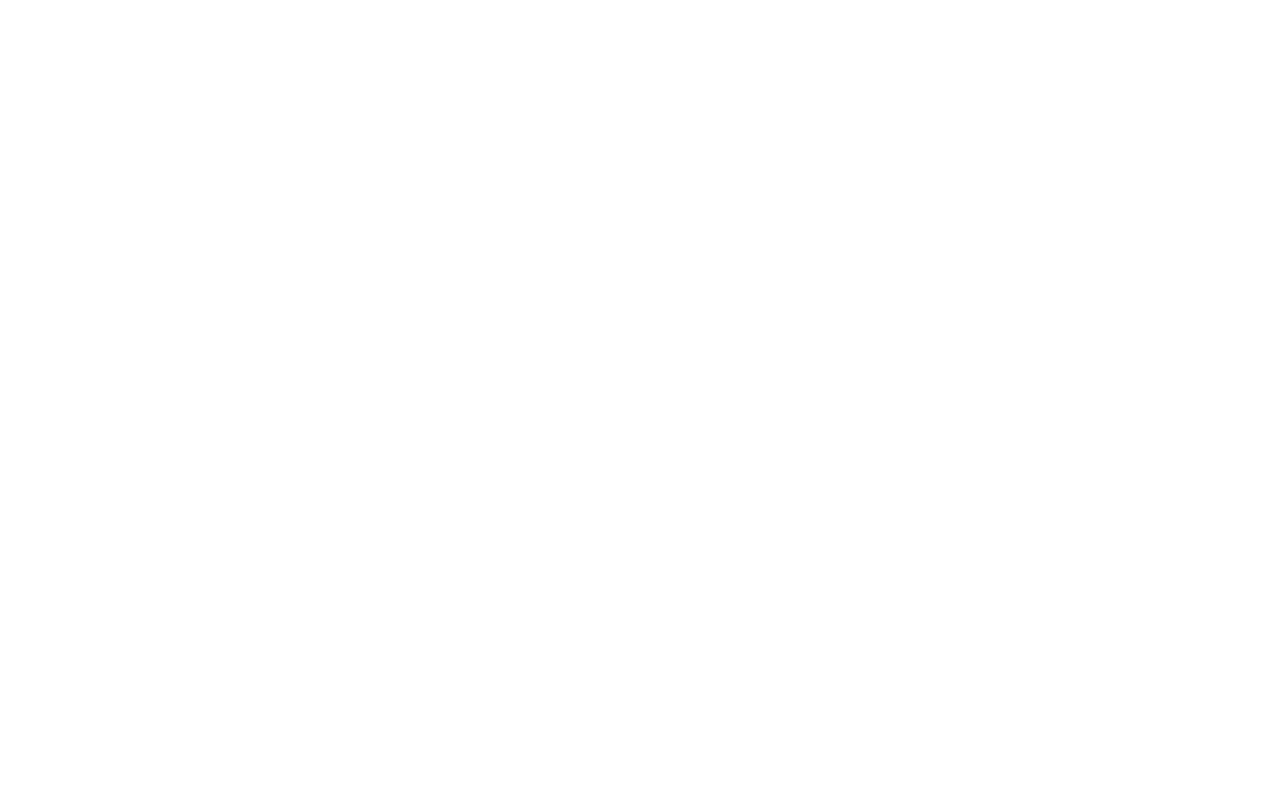
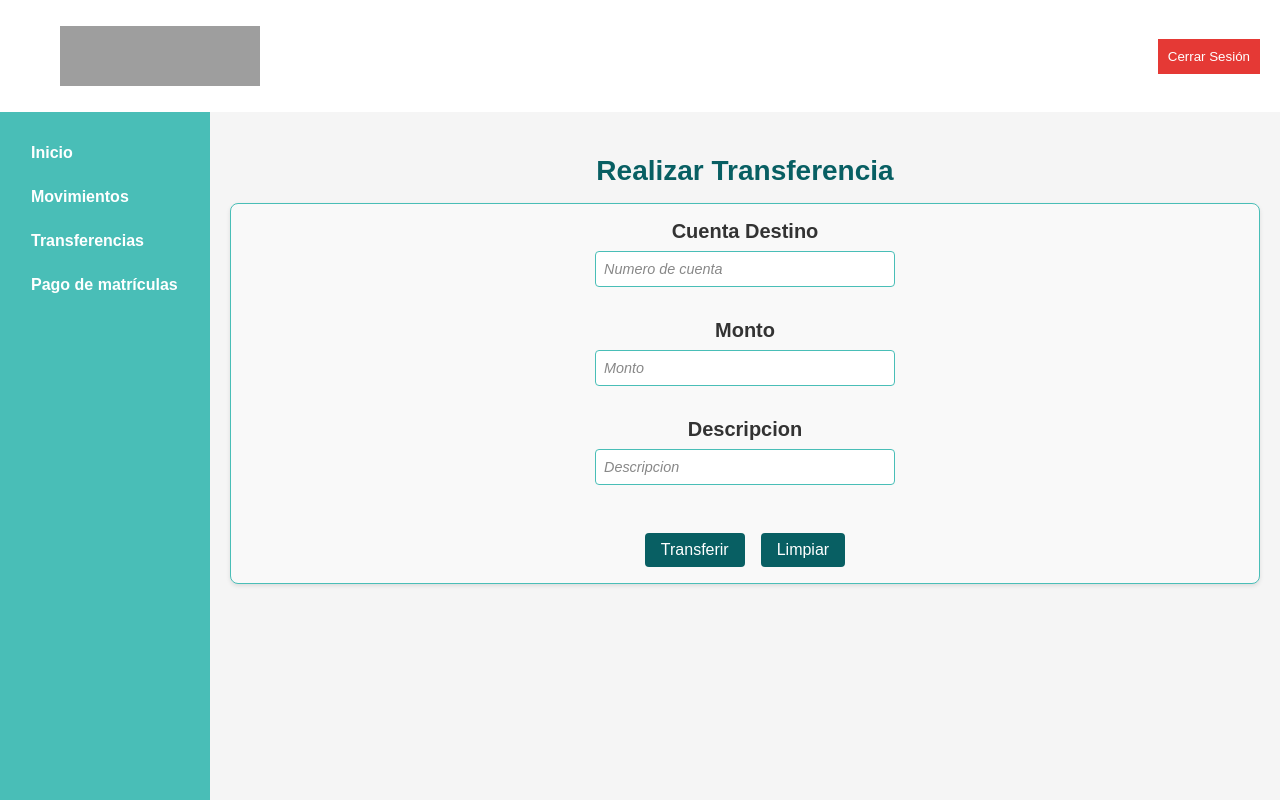
Before and after one commit to gab-slash/banca-en-linea, a React (Vite) app: page /transferencias in a window 1280 px wide. Before the commit this address had no page. Built offline with nearby package versions, Linux system fonts and the light colour scheme; grey boxes are pictures that could not be loaded; a web font is replaced by a local one.

Commit message:
Version 1- Pagina de Transferencias

```diff
--- a/src/App.jsx
+++ b/src/App.jsx
@@ -4,6 +4,7 @@ import { BrowserRouter as Router, Route, Routes } from "react-router-dom";
 import InicioSesion from "./pages/InicioSesion";
 import Registro from "./pages/Registro";
 import Home from "./pages/Home";
+import  Transferencias from "./pages/Transferencias.jsx";
 
 function App() {
     return (
@@ -13,6 +14,7 @@ function App() {
                 <Route path="/iniciar-sesion" element={<InicioSesion />} />
                 <Route path="/registrarse" element={<Registro />} />
                 <Route path="/home" element={<Home />} />
+                <Route path="/transferencias" element={<Transferencias />} />
             </Routes>
         </Router>
     );
--- a/src/components/sidebar/Sidebar.jsx
+++ b/src/components/sidebar/Sidebar.jsx
@@ -1,12 +1,16 @@
 import styles from './Sidebar.module.css';
+import { useNavigate } from 'react-router-dom';
 
 export const Sidebar = () => {
+
+    const navigate = useNavigate();
+
     return (
         <nav className={styles.sidebar_nav}>
             <ul>
                 <li>Inicio</li>
                 <li>Movimientos</li>
-                <li>Transferencias</li>
+                <li onClick={() => navigate("/transferencias")} style= {{cursor: "pointer"}}>Transferencias</li>
                 <li>Pago de matrículas</li>
             </ul>
         </nav>
--- /dev/null
+++ b/src/pages/Transferencias.jsx
@@ -0,0 +1,20 @@
+import styles from './Transferencias.module.css';
+import { Header } from '../components/header/Header';
+import { Sidebar } from '../components/sidebar/Sidebar';
+import { TransferForm } from '../components/TransferForm/TransferForm.jsx';
+
+const Transferencias = () => {
+    return (
+        <div className={styles.transferencias_container}>
+            <Header />
+            <div className={styles.transferencias_layout}>
+                <Sidebar />
+                <main className={styles.transferencias_main_content}>
+                    <TransferForm />
+                </main>
+            </div>
+        </div >
+    );
+}
+
+export default Transferencias;
--- /dev/null
+++ b/src/pages/Transferencias.module.css
@@ -0,0 +1,20 @@
+.transferencias_container {
+    display: flex;
+    flex-direction: column;
+    height: 100vh;
+    width: 100%;
+    flex-grow: 1;
+}
+
+.transferencias_layout {
+    display: flex;
+    flex-grow: 1;
+    background-color: #F5F5F5;
+}
+
+.transferencias_main_content {
+    display: flex;
+    flex-direction: column;
+    flex-grow: 1;
+    padding: 20px;
+}
```
